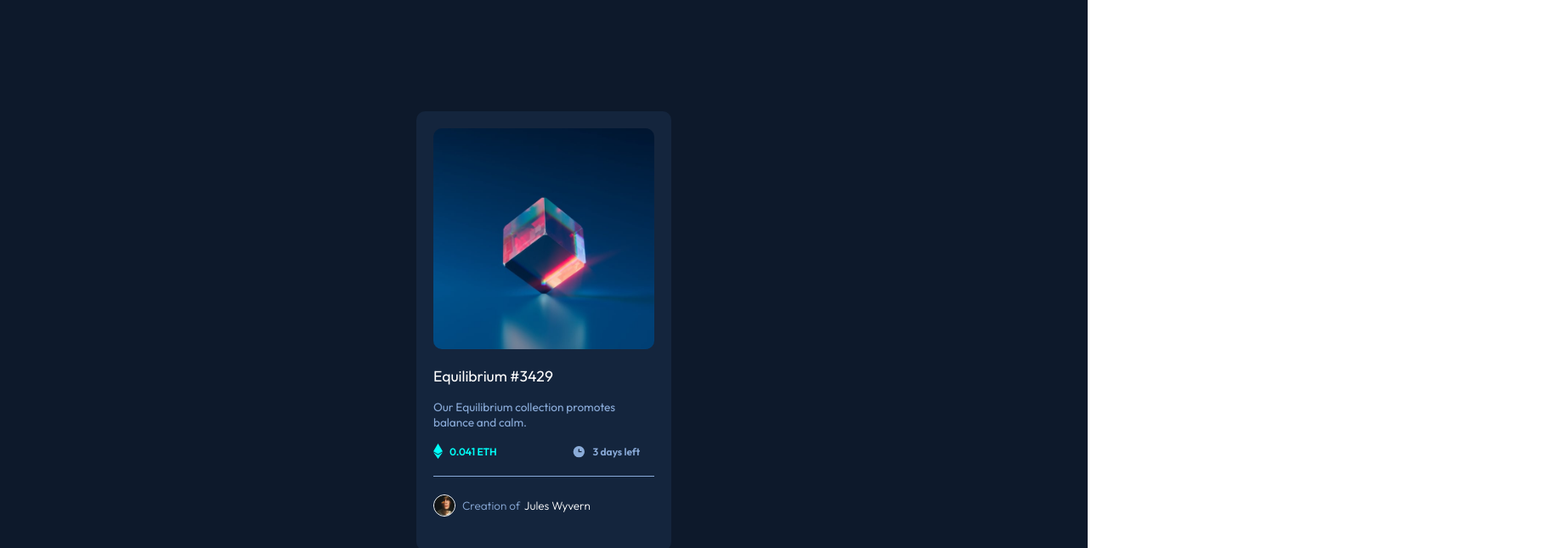
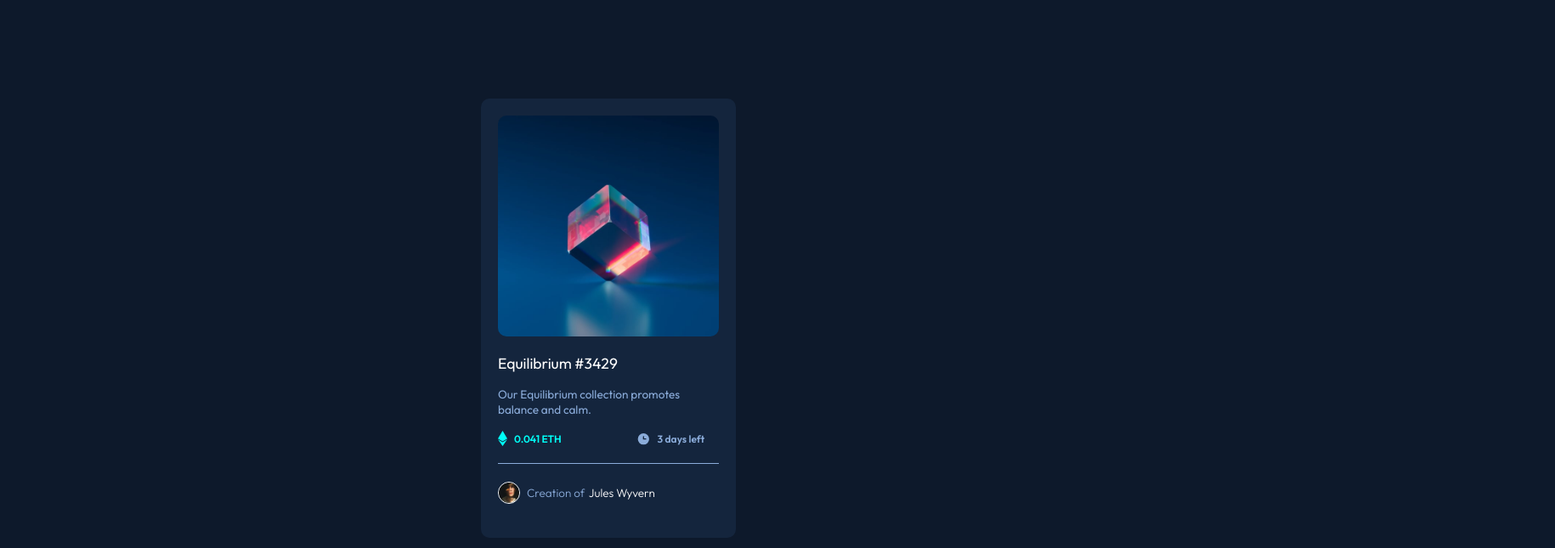
Before and after one commit to CHVSDi/NFT-preview-card-component, a plain HTML site: page index.html in a window 1280 px wide. Shown: the top 645 px of the page at 85% size, 1830 px wide, since content can reach past the window. Drawn offline with Linux system fonts and the light colour scheme.

Commit message:
Update styles.css

```diff
--- a/styles.css
+++ b/styles.css
@@ -20,15 +20,22 @@
     --white: hsl(0,0%,100%);
 }
 
+body {
+    background-color: var(--very-dark-blue-main);
+    max-width: 100%;
+    align-items: center;
+    justify-content: center;
+}
+
 body main {
     background-color: var(--very-dark-blue-main);
     font-family: "Outfit", sans-serif;
-    display: flex;
-    flex-direction: column;
     align-items: center;
     justify-content: center;
-    height: calc(100vh - 1px);
-
+    max-width: 100%;
+    position: relative;
+    left: 550px;
+    top: 100px;
 }
 
 #card{
@@ -95,7 +102,7 @@ body #card .img img {
 
 .obj {
   position: absolute;
-  bottom: 49.5%;
+  bottom: 51%;
   height: 259px;
   width: 259px;
   background-color: var(--cyan);
```
